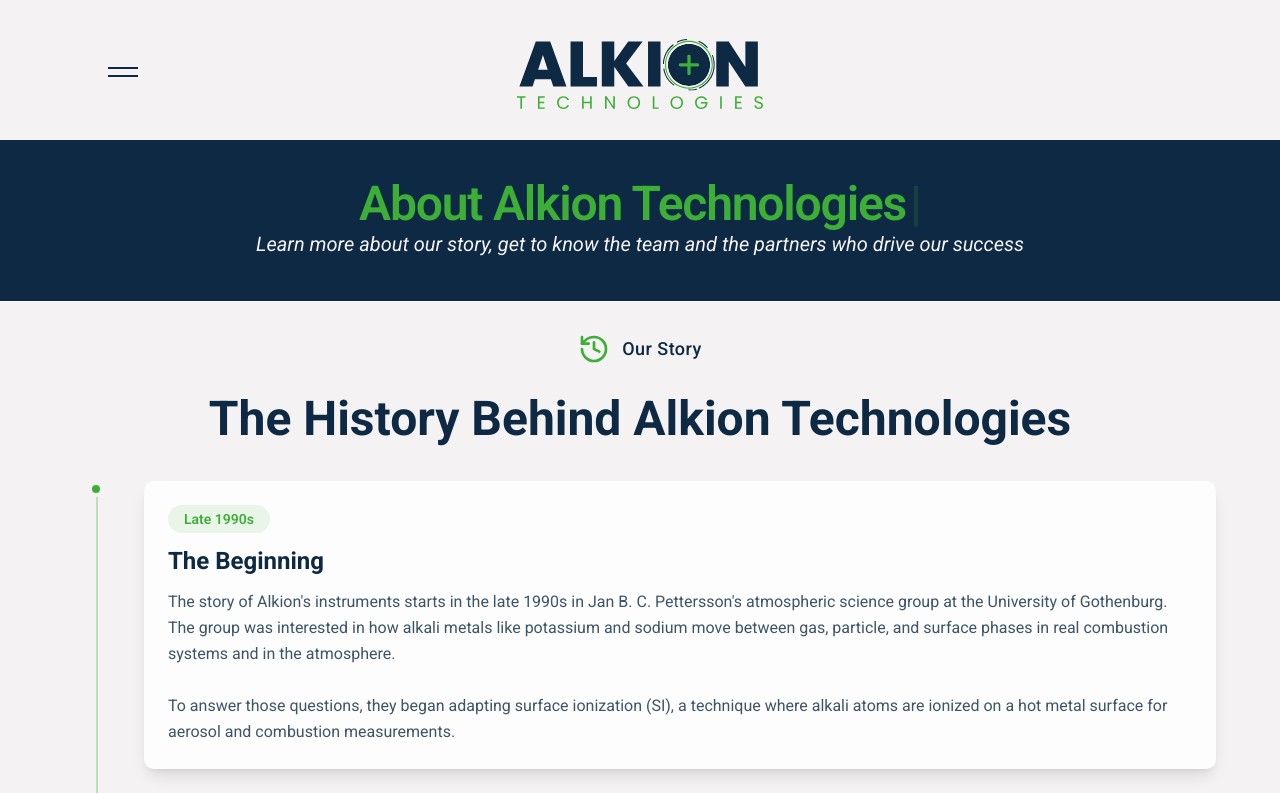
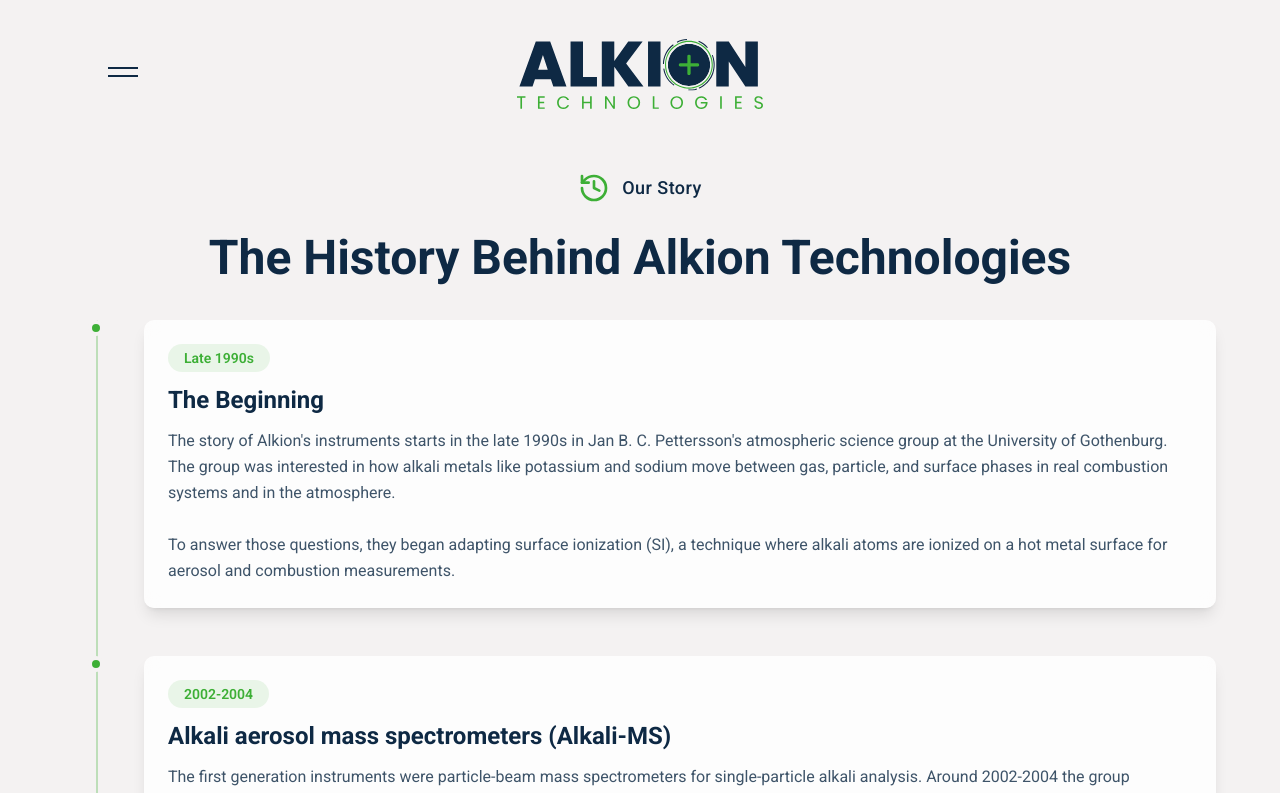
Before and after one commit to sannawiklund/alkion-webpage, a React (Vite) app: page /about in a window 1280 px wide. Shown: the top 793 px of the page. Built offline with nearby package versions, Linux system fonts and the light colour scheme.

Commit message:
feat: (Story/About) Removed Intro-section

```diff
--- a/src/Components/NavBar/About.jsx
+++ b/src/Components/NavBar/About.jsx
@@ -32,31 +32,6 @@ function About() {
     return (
         <div className="bg-accent-blue w-full">
 
-             {/* ---- Introduction Section -----*/}
-            <div className="relative w-full h-auto min-h-[100px] flex items-center justify-center overflow-hidden mb-10">
-
-                <div className=" flex flex-col justify-center items-center text-center pt-10 z-10">
-
-                    <h1 className="text-4xl md:text-5xl font-semibold text-accent-green ">
-                        <TextType
-                            text={["About Alkion Technologies"]}
-                            typingSpeed={75}
-                            pauseDuration={1500}
-                            showCursor={true}
-                            cursorCharacter="|"
-                            textColors={["var(--accent-green)"]}
-                            className="inline"
-                        />
-                    </h1>
-
-                    <p className="text-lg md:text-xl text-accent-beige leading-relaxed max-w-4xl italic">
-                        Learn more about our story, get to know the team and the partners who drive our success
-                    </p>
-
-                </div>
-
-            </div>
-
             {/* ---- ABOUT PAGE-STRUCTURE -----*/}
 
             {/* STORY */}
@@ -74,8 +49,6 @@ function About() {
                 <Partners />
             </section>
 
-
-
         </div>
     );
 }
```
